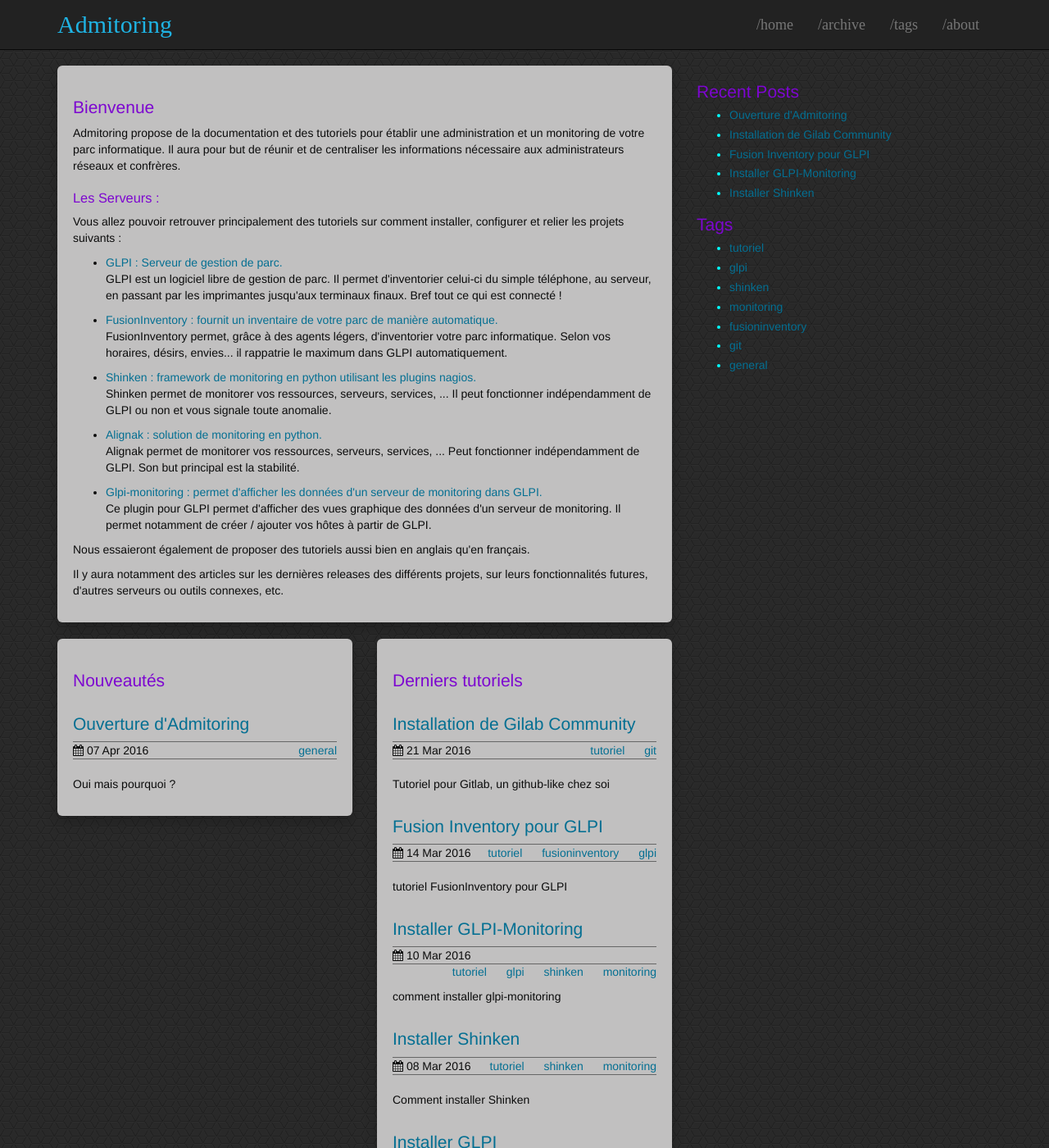
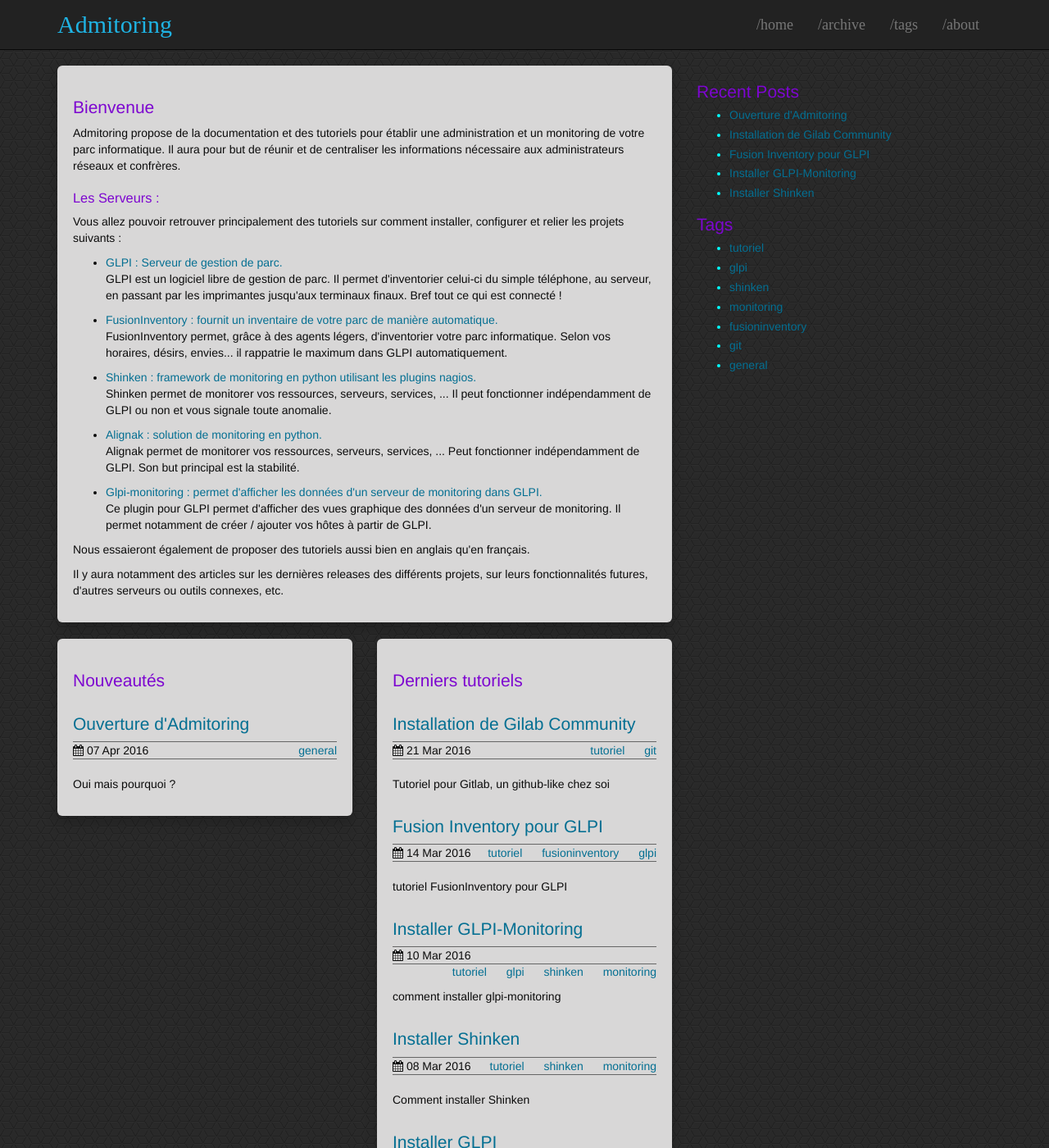
Before and after one commit to algorys/sysadmin, a Jekyll site: the page built from index.html, in a window 1280 px wide and 1400 px high. Shown: the whole window at 82% size. Built offline with Jekyll 4.4.1, drawn with Linux system fonts in a browser that asks for light colours.

Commit message:
Eclaircit la couleur des postes

```diff
--- a/css/theme.scss
+++ b/css/theme.scss
@@ -39,7 +39,7 @@
 }
 
 .well {
-  background-color: #C1C0C0;
+  background-color: #D8D7D7;
   box-shadow: 0px 0px 0px 0px, 0px 8px 16px rgba(0, 0, 0, 0.2);
   border: 0px;
   border-radius: 6px;
```
